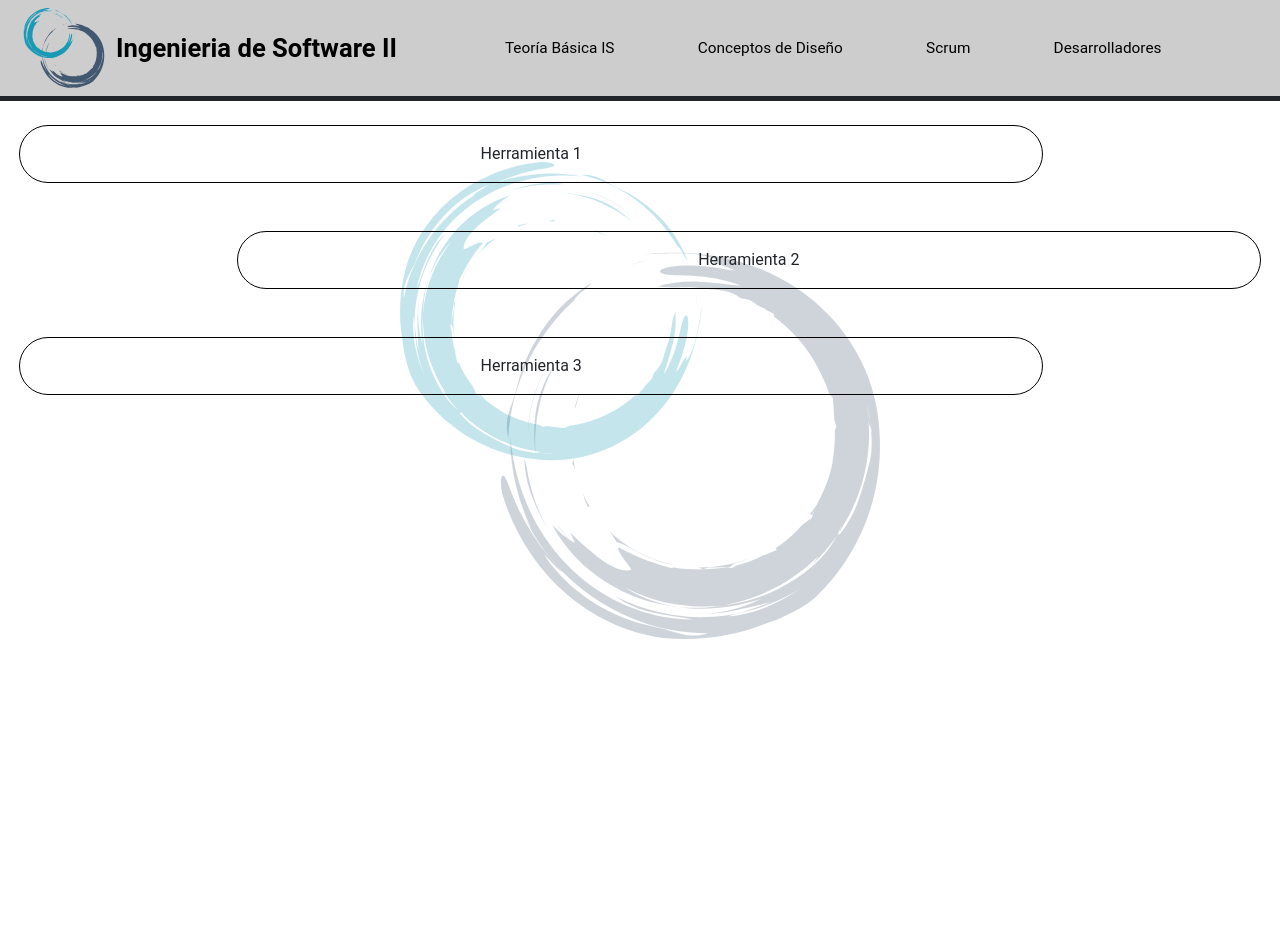
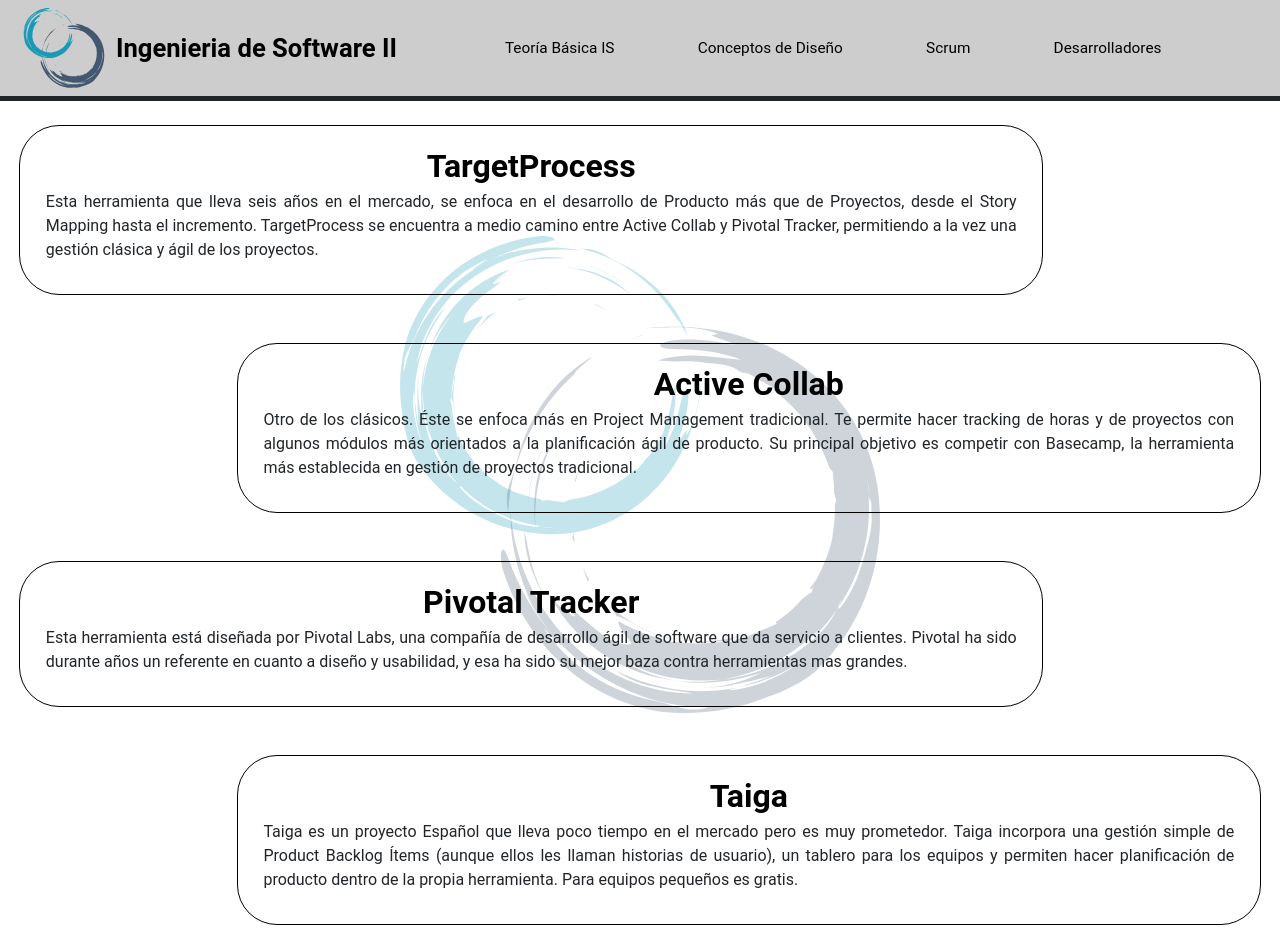
Before and after one commit to LanIkari/IS2_SCRUM_LosSeguidoresDeJesus, an Angular app in the folder IS-Scrum/: page /herramientas in a window 1280 px wide. Before the commit the page ends 800 px from the top, so only its background shows below. Built offline with nearby package versions, Linux system fonts and the light colour scheme.

Commit message:
herramientas-scrum Editado

```diff
--- a/IS-Scrum/src/app/herramientas-scrum/herramientas-scrum.component.html
+++ b/IS-Scrum/src/app/herramientas-scrum/herramientas-scrum.component.html
@@ -1,15 +1,50 @@
 <app-navbar></app-navbar>
 <div class="container-fluid">
   <div class="row">
-    <div class="col-lg-10 container-prueba">Herramienta 1</div>
+    <div class="col-lg-10 container-prueba">
+      <a class="titulo-desarrollador">TargetProcess</a>
+      <p class="texto-referencias">
+        Esta herramienta que lleva seis años en el mercado, se enfoca en el desarrollo de Producto más que de Proyectos,
+        desde el Story Mapping hasta el incremento. TargetProcess se encuentra a medio camino entre Active Collab y
+        Pivotal Tracker, permitiendo a la vez una gestión clásica y ágil de los proyectos.
+      </p>
+    </div>
     <div class="col-lg-2"></div>
   </div>
   <div class="row">
     <div class="col-lg-2"></div>
-    <div class="col-lg-10 container-prueba">Herramienta 2</div>
+    <div class="col-lg-10 container-prueba">
+      <a class="titulo-desarrollador">Active Collab</a>
+      <p class="texto-referencias">
+        Otro de los clásicos. Éste se enfoca más en Project Management tradicional. Te permite hacer tracking de horas y
+        de proyectos con algunos módulos más orientados a la planificación ágil de producto. Su principal objetivo es
+        competir con Basecamp, la herramienta más establecida en gestión de proyectos tradicional.
+      </p>
+    </div>
   </div>
   <div class="row">
-    <div class="col-lg-10 container-prueba">Herramienta 3</div>
+    <div class="col-lg-10 container-prueba">
+      <a class="titulo-desarrollador">Pivotal Tracker</a>
+      <p class="texto-referencias">
+        Esta herramienta está diseñada por Pivotal Labs, una compañía de desarrollo ágil de software que da servicio a
+        clientes.
+
+        Pivotal ha sido durante años un referente en cuanto a diseño y usabilidad, y esa ha sido su mejor baza contra
+        herramientas mas grandes.
+      </p>
+    </div>
     <div class="col-lg-2"></div>
   </div>
+  <div class="row">
+    <div class="col-lg-2"></div>
+    <div class="col-lg-10 container-prueba">
+      <a class="titulo-desarrollador">Taiga</a>
+      <p class="texto-referencias">
+        Taiga es un proyecto Español que lleva poco tiempo en el mercado pero es muy prometedor. Taiga incorpora una
+        gestión simple de Product Backlog Ítems (aunque ellos les llaman historias de usuario), un tablero para los
+        equipos y permiten hacer planificación de producto dentro de la propia herramienta. Para equipos pequeños es
+        gratis.
+      </p>
+    </div>
+  </div>
 </div>
```
